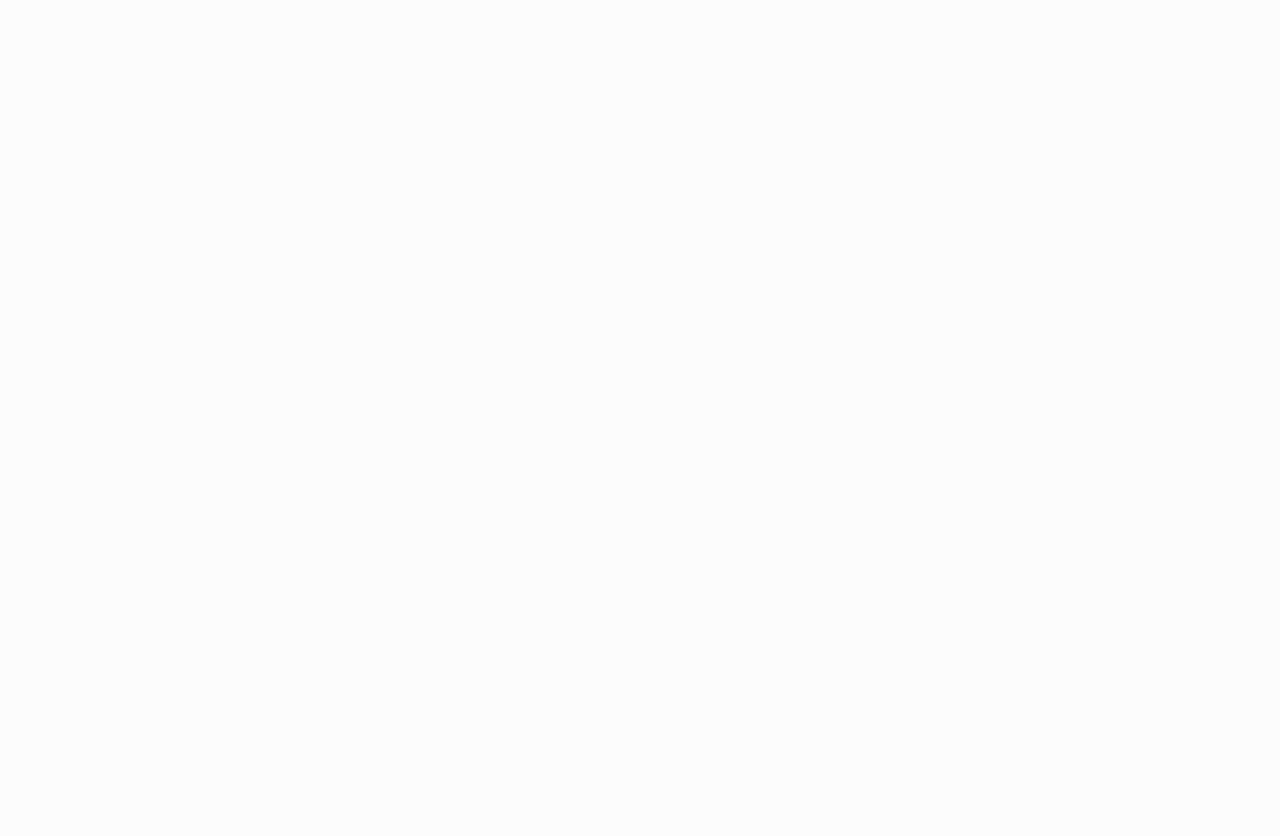
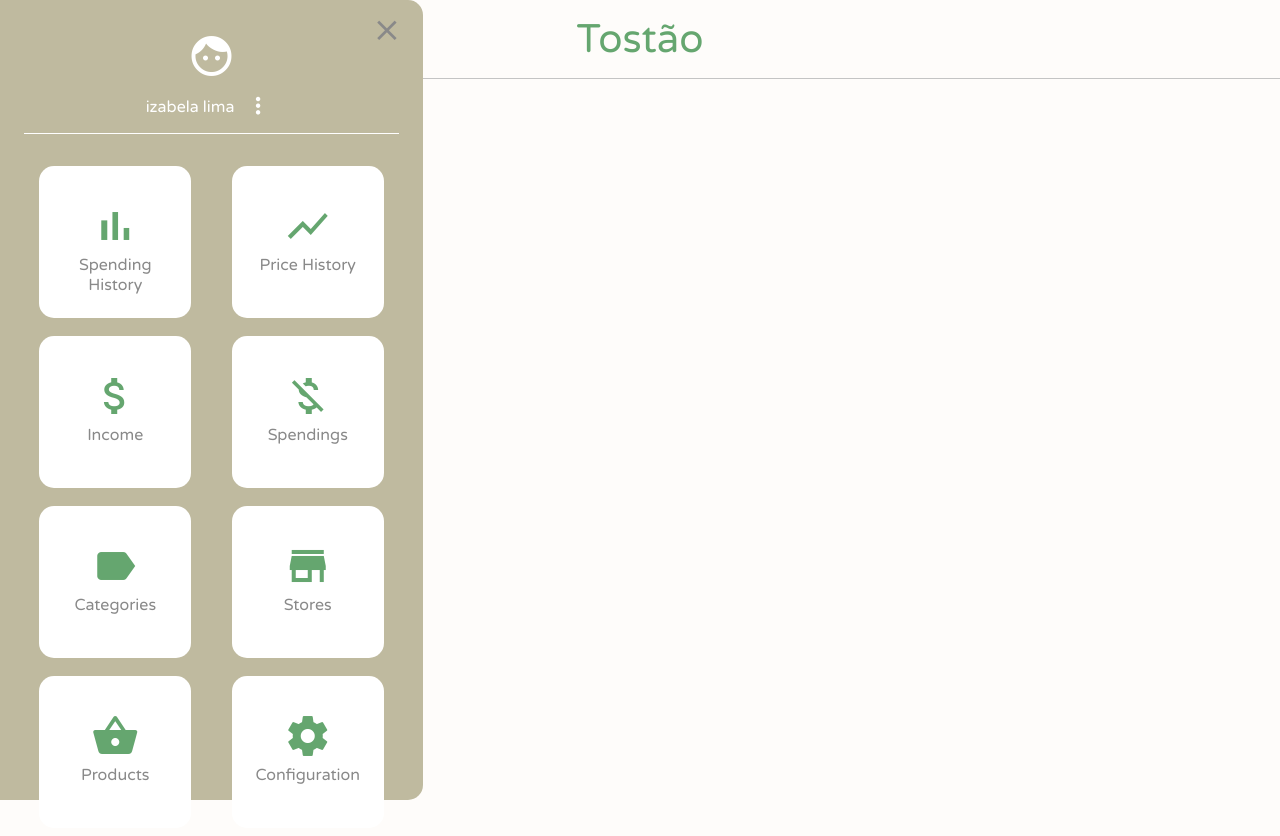
Before and after one commit to izamglima/tostao-frontend, an Angular app: page /spending-history in a window 1280 px wide. Before the commit this address led to /. Before the commit the page ends 800 px from the top, so only its background shows below. Built offline with nearby package versions, Linux system fonts and the light colour scheme.

Commit message:
menu overlay html and css

```diff
--- a/src/app/components/header/header.component.html
+++ b/src/app/components/header/header.component.html
@@ -1,4 +1,55 @@
-<header class="section-title">
+<header class="header">
+    <button class="menu-button" name="menu" value="menu">
+        <div></div>
+        <div></div>
+        <div></div>
+    </button>
+    <div class="menu-container">
+        <button class="menu-close">
+            <i class="material-icons">close</i>
+        </button>
+        <div class="menu-header">
+            <i class="material-icons">face</i>
+            <p>
+                Izabela lima
+                <button class="menu-logout" name="logout menu" value="logout menu"><i class="material-icons">more_vert</i></button>
+            </p>
+        </div>
+        <div class="menu-content grid">
+            <a href="#0">
+                <i class="material-icons">bar_chart</i>
+                <p>Spending History</p>
+            </a>
+            <a href="#0">
+                <i class="material-icons">show_chart</i>
+                <p>Price History</p>
+            </a>
+            <a href="#0">
+                <i class="material-icons">attach_money</i>
+                <p>Income</p>
+            </a>
+            <a href="#0">
+                <i class="material-icons">money_off</i>
+                <p>Spendings</p>
+            </a>
+            <a href="#0">
+                <i class="material-icons">label</i>
+                <p>Categories</p>
+            </a>
+            <a href="#0">
+                <i class="material-icons">store</i>
+                <p>Stores</p>
+            </a>
+            <a href="#0">
+                <i class="material-icons">shopping_basket</i>
+                <p>Products</p>
+            </a>
+            <a href="#0">
+                <i class="material-icons">settings</i>
+                <p> Configuration</p>
+            </a>
+        </div>
+    </div>
+    <h1 class="section-title"><a href="/" name="Link to home page">Tostão</a></h1>
 
-    <h1>Tostão</h1>
 </header>
--- a/src/styles/abstracts/_variables.scss
+++ b/src/styles/abstracts/_variables.scss
@@ -2,6 +2,7 @@
 
 $primary: #65A66F;
 $secondary: rgba(191,186,159, .80);
+$secondary-full: #BFBA9F;
 $app-background: #FEFCFA;
 
 $primary-font-color: #666666;
--- /dev/null
+++ b/src/styles/app/_menu.scss
@@ -0,0 +1,106 @@
+.header {
+    border-bottom: 1px solid #C4C4C4;
+
+    .menu-button {
+        width: 40px;
+        height: 40px;
+        align-self: center;
+        margin-left: 15px;
+        position: fixed;
+        top: 18px;
+        background-color: transparent;
+        border: none;
+
+        div {
+            content: "";
+            margin-bottom: 4px;
+            width: 2em;
+            height: 0.18em;
+            @include border-radius(8px);
+            background: $light-accent-font-color;
+            box-shadow: 0px 4px 4px $light-accent-font-color;
+
+        }
+
+    }
+
+    .section-title {
+        border-bottom: none;
+    }
+}
+
+.menu-container {
+    position: absolute;
+    width: 375px;
+    height: 100vh;
+    background-color: $secondary-full;
+    padding: 0 1.5em;
+    @include border-radius(0 15px 15px 0);
+
+    .menu-header {
+        border-bottom: 1px solid $white-font-color;
+        margin: 2em 0;
+        text-align: center;
+
+        .menu-logout {
+            border: none;
+            background-color: transparent;
+            color: $white-font-color;
+
+            i {
+                font-size: 2em;
+                position: relative;
+                top: 7px;
+            }
+        }
+
+        i {
+            font-size: 3em;
+            color: $white-font-color;
+        }
+
+        p {
+            color: $white-font-color;
+            text-transform: lowercase;
+        }
+    }
+
+    .menu-content {
+        justify-items: center;
+
+        a {
+            width: 120px;
+            height: 120px;
+            display: block;
+            grid-column-end: span 4;
+            background-color: $white-font-color;
+            padding: 1em;
+            margin-bottom: 0.5em;
+            text-align: center;
+            @include border-radius(15px);
+        }
+
+        i {
+            padding-top: 20px;
+            font-size: 3em;
+        }
+
+        p {
+            margin-bottom: 0;
+            color: $accent-font-color;
+        }
+    }
+
+    .menu-close {
+        border: none;
+        background-color: transparent;
+        color: $accent-font-color;
+        position: absolute;
+        right: 1em;
+        top: 1em;
+
+        i {
+            font-size: 2.5em;
+        }
+    }
+}
--- a/src/styles/app/_shared.scss
+++ b/src/styles/app/_shared.scss
@@ -30,7 +30,7 @@
 /* large tablet & laptop styles */
 @media screen and (min-width: 960px){
     .wrapper {
-        max-width: 80vw;
+        max-width: 90vw;
         @include push-auto;
     }
 }
--- a/src/styles/base/_forms.scss
+++ b/src/styles/base/_forms.scss
@@ -6,24 +6,26 @@
         color: red;
     }
 }
+
 .buttons-container {
-    max-width: 80%;
     @include push-auto;
+}
+
+button {
+    cursor: pointer;
+
+    &:focus {
+        outline: none;
+    }
 }
 
 .button {
     display: block;
     border: none;
     padding: 18px 15px;
-    width: 100%;
     @include border-radius(40px);
     margin-bottom: 10px;
     font-size: 1em;
-    cursor: pointer;
-
-    &:focus {
-        outline: none;
-    }
 }
 
 .button-default {
@@ -40,7 +42,7 @@
 }
 
 .form {
-    margin-bottom: 2em;
+    margin-bottom: 4em;
 }
 
 .form-text-field {
@@ -59,6 +61,7 @@
         background-color: $white-font-color;
         padding-left: 7px;
         color: $accent-font-color;
+        font-size: 1em;
         @include border-radius(3px);
         @include box-shadow(0, 4px, 4px, rgba(0, 0, 0, 0.25));
 
@@ -67,3 +70,10 @@
         }
     }
 }
+
+/* desktop styles */
+@media screen and (min-width: 1200px){
+    .buttons-container {
+        max-width: 80%;
+    }
+}
--- a/src/styles/main.scss
+++ b/src/styles/main.scss
@@ -8,5 +8,6 @@
 @import 'themes/dark';
 
 @import 'app/shared';
+@import 'app/menu';
 @import 'app/home';
 @import 'app/login';
```
Also changed, not shown: src/app/app-routing.module.ts (+5 -2 lines), src/app/app.module.ts (+7 -1 lines), 1 other file (tests, documents, lock files or other folders).
